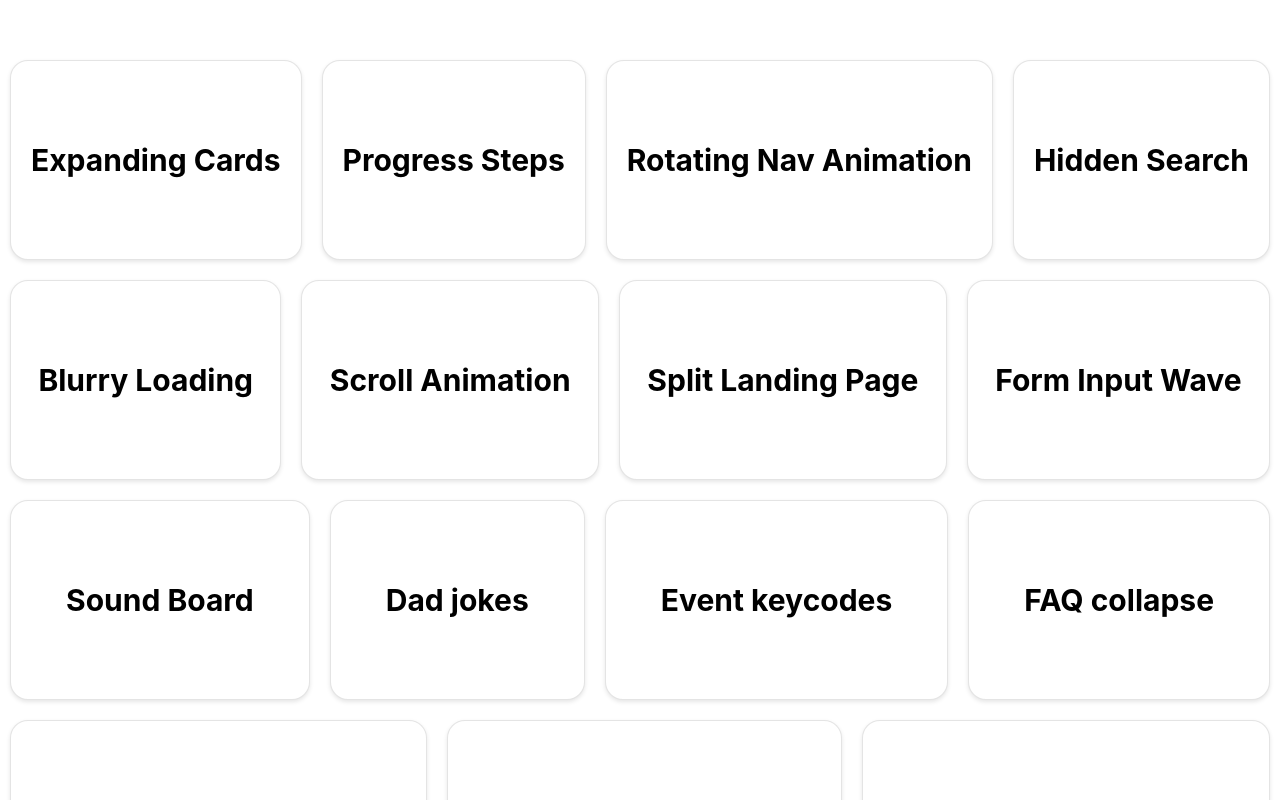
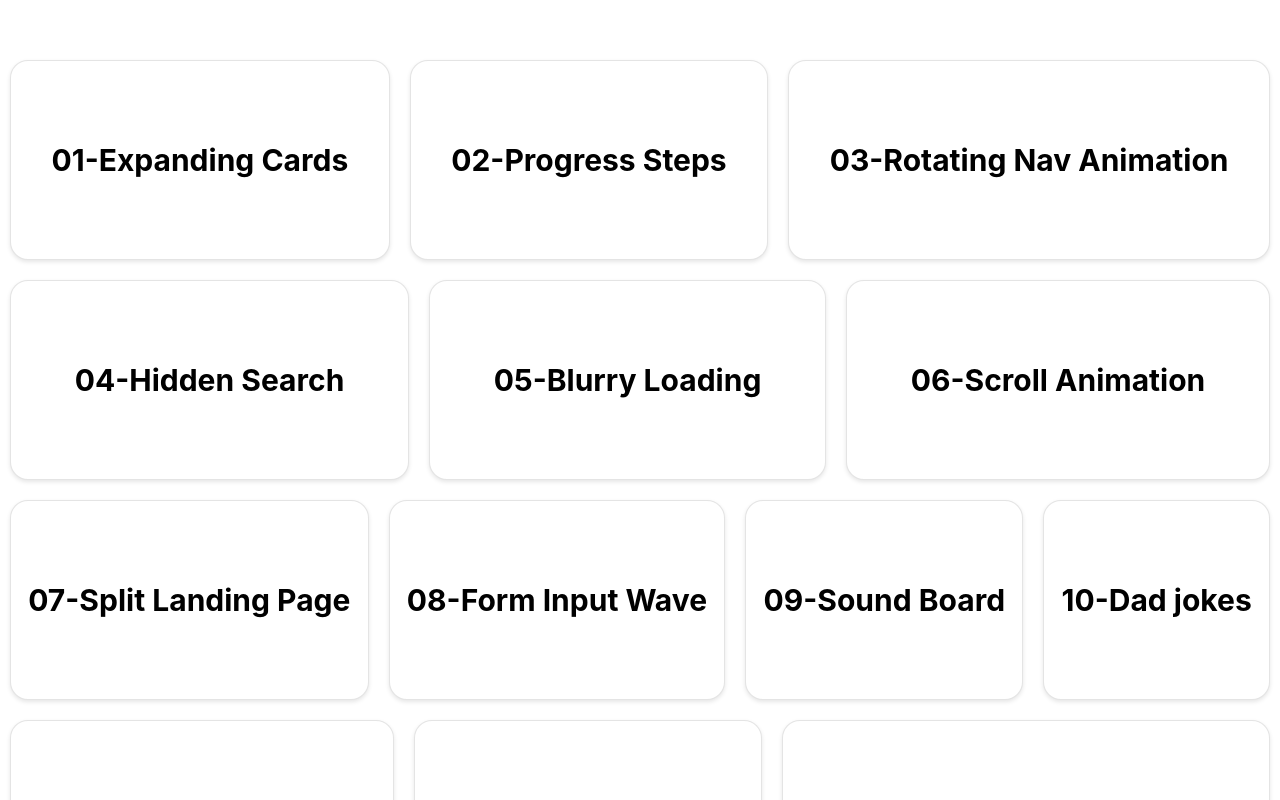
Before and after one commit to jorgehenrrique/50projects-react, a React (Vite) app: page / in a window 1280 px wide. Both pictures are taken after a click on the button "Back". Shown: the top 800 px of the page. Built offline with nearby package versions, Linux system fonts and the light colour scheme; a web font is replaced by a local one.

Commit message:
Add numeros nas paginas em app

```diff
--- a/src/App.jsx
+++ b/src/App.jsx
@@ -19,53 +19,53 @@ function App() {
 
   return (
     <div className={`container ${opacity ? "opacity" : ""}`}>
-      <NavLink className='item' to='./01expanding-cards/'>Expanding Cards</NavLink>
-      <NavLink className='item' to='./02progress-steps/'>Progress Steps</NavLink>
-      <NavLink className='item' to='./03rotating-nav-animation/'>Rotating Nav Animation</NavLink>
-      <NavLink className='item' to='./04hidden-search/'>Hidden Search</NavLink>
-      <NavLink className='item' to='./05blurry-loading/'>Blurry Loading</NavLink>
-      <NavLink className='item' to='./06scroll-animation/'>Scroll Animation</NavLink>
-      <NavLink className='item' to='./07split-landing-page/'>Split Landing Page</NavLink>
-      <NavLink className='item' to='./08form-input-wave/'>Form Input Wave</NavLink>
-      <NavLink className='item' to='./09sound-board'>Sound Board</NavLink>
-      <NavLink className='item' to='./10-dad-jokes'>Dad jokes</NavLink>
+      <NavLink className='item' to='./01expanding-cards/'>01-Expanding Cards</NavLink>
+      <NavLink className='item' to='./02progress-steps/'>02-Progress Steps</NavLink>
+      <NavLink className='item' to='./03rotating-nav-animation/'>03-Rotating Nav Animation</NavLink>
+      <NavLink className='item' to='./04hidden-search/'>04-Hidden Search</NavLink>
+      <NavLink className='item' to='./05blurry-loading/'>05-Blurry Loading</NavLink>
+      <NavLink className='item' to='./06scroll-animation/'>06-Scroll Animation</NavLink>
+      <NavLink className='item' to='./07split-landing-page/'>07-Split Landing Page</NavLink>
+      <NavLink className='item' to='./08form-input-wave/'>08-Form Input Wave</NavLink>
+      <NavLink className='item' to='./09sound-board'>09-Sound Board</NavLink>
+      <NavLink className='item' to='./10-dad-jokes'>10-Dad jokes</NavLink>
 
-      <NavLink className='item' to='./11-event-keycodes'>Event keycodes</NavLink>
-      <NavLink className='item' to='./12-faq-collapse'>FAQ collapse</NavLink>
-      <NavLink className='item' to='./13-random-choice-picker'>Random Choice Picker</NavLink>
-      <NavLink className='item' to='./14-animated-navigation'>Animated Navigation</NavLink>
-      <NavLink className='item' to='./15-incrementing-counter'>Incrementing Counter</NavLink>
-      <NavLink className='item' to='./16-drink-water'>Drink Water</NavLink>
-      <NavLink className='item' to='./17-movie-app'>Movie App</NavLink>
-      <NavLink className='item' to='./18-background-slider'>Background Slider</NavLink>
-      <NavLink className='item' to='./19-theme-clock'>Theme Clock</NavLink>
-      <NavLink className='item' to='./20-button-ripple-effect'>Button Ripple Effect</NavLink>
+      <NavLink className='item' to='./11-event-keycodes'>11-Event keycodes</NavLink>
+      <NavLink className='item' to='./12-faq-collapse'>12-FAQ collapse</NavLink>
+      <NavLink className='item' to='./13-random-choice-picker'>13-Random Choice Picker</NavLink>
+      <NavLink className='item' to='./14-animated-navigation'>14-Animated Navigation</NavLink>
+      <NavLink className='item' to='./15-incrementing-counter'>15-Incrementing Counter</NavLink>
+      <NavLink className='item' to='./16-drink-water'>16-Drink Water</NavLink>
+      <NavLink className='item' to='./17-movie-app'>17-Movie App</NavLink>
+      <NavLink className='item' to='./18-background-slider'>18-Background Slider</NavLink>
+      <NavLink className='item' to='./19-theme-clock'>19-Theme Clock</NavLink>
+      <NavLink className='item' to='./20-button-ripple-effect'>20-Button Ripple Effect</NavLink>
 
-      <NavLink className='item' to='./21-drag-n-drop'>Drag N Drop</NavLink>
-      <NavLink className='item' to='./22-drawing-app'>Drawing App</NavLink>
-      <NavLink className='item' to='./23-kinetic-loader'>Kinetic Loader</NavLink>
-      <NavLink className='item' to='./24-content-placeholder'>Content Placeholder</NavLink>
-      <NavLink className='item' to='./25-sticky-navigation'>Sticky Navigation</NavLink>
-      <NavLink className='item' to='./26-double-vertical-slider'>Double Vertical Slider</NavLink>
-      <NavLink className='item' to='./27-toast-notification'>Toast Notification</NavLink>
-      <NavLink className='item' to='./28-github-profiles'>Github Profiles</NavLink>
-      <NavLink className='item' to='./29-double-click-heart'>Double Click Heart</NavLink>
-      <NavLink className='item' to='./30-auto-text-effect'>Auto Text Effect</NavLink>
+      <NavLink className='item' to='./21-drag-n-drop'>21-Drag N Drop</NavLink>
+      <NavLink className='item' to='./22-drawing-app'>22-Drawing App</NavLink>
+      <NavLink className='item' to='./23-kinetic-loader'>23-Kinetic Loader</NavLink>
+      <NavLink className='item' to='./24-content-placeholder'>24-Content Placeholder</NavLink>
+      <NavLink className='item' to='./25-sticky-navigation'>25-Sticky Navigation</NavLink>
+      <NavLink className='item' to='./26-double-vertical-slider'>26-Double Vertical Slider</NavLink>
+      <NavLink className='item' to='./27-toast-notification'>27-Toast Notification</NavLink>
+      <NavLink className='item' to='./28-github-profiles'>28-Github Profiles</NavLink>
+      <NavLink className='item' to='./29-double-click-heart'>29-Double Click Heart</NavLink>
+      <NavLink className='item' to='./30-auto-text-effect'>30-Auto Text Effect</NavLink>
 
-      <NavLink className='item' to='./31-password-generator'>Password Generator</NavLink>
-      <NavLink className='item' to='./32-good-cheap-fast'>Good Cheap Fast</NavLink>
-      <NavLink className='item' to='./33-notes-app'>Notes App</NavLink>
-      <NavLink className='item' to='./34-animated-countdown'>Animated Countdown</NavLink>
-      <NavLink className='item' to='./35-image-carousel'>Image Carousel</NavLink>
-      <NavLink className='item' to='./36-hoverboard'>Hoverboard</NavLink>
-      <NavLink className='item' to='./37-pokedex'>Pokedex</NavLink>
-      <NavLink className='item' to='./38-mobile-tab-navigation'>Mobile Tab Navigation</NavLink>
-      <NavLink className='item' to='./39-password-strength-background'>Password Strength Background</NavLink>
-      <NavLink className='item' to='./40-3d-boxes-background'>3D Background Boxes</NavLink>
+      <NavLink className='item' to='./31-password-generator'>31-Password Generator</NavLink>
+      <NavLink className='item' to='./32-good-cheap-fast'>32-Good Cheap Fast</NavLink>
+      <NavLink className='item' to='./33-notes-app'>33-Notes App</NavLink>
+      <NavLink className='item' to='./34-animated-countdown'>34-Animated Countdown</NavLink>
+      <NavLink className='item' to='./35-image-carousel'>35-Image Carousel</NavLink>
+      <NavLink className='item' to='./36-hoverboard'>36-Hoverboard</NavLink>
+      <NavLink className='item' to='./37-pokedex'>37-Pokedex</NavLink>
+      <NavLink className='item' to='./38-mobile-tab-navigation'>38-Mobile Tab Navigation</NavLink>
+      <NavLink className='item' to='./39-password-strength-background'>39-Password Strength Background</NavLink>
+      <NavLink className='item' to='./40-3d-boxes-background'>40-3D Background Boxes</NavLink>
 
-      <NavLink className='item' to='./41-verify-account-ui'>Verify Account Ui</NavLink>
-      <NavLink className='item' to='./42-live-user-filter'>Live User Filter</NavLink>
-      <NavLink className='item' to='./43-feedback-ui-design'>Feedback Ui Design</NavLink>
+      <NavLink className='item' to='./41-verify-account-ui'>41-Verify Account Ui</NavLink>
+      <NavLink className='item' to='./42-live-user-filter'>42-Live User Filter</NavLink>
+      <NavLink className='item' to='./43-feedback-ui-design'>43-Feedback Ui Design</NavLink>
 
     </div>
   )
```
